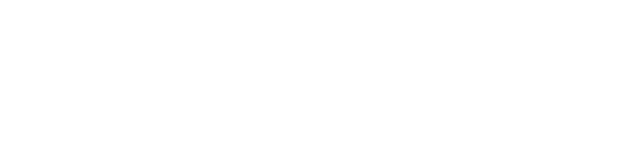
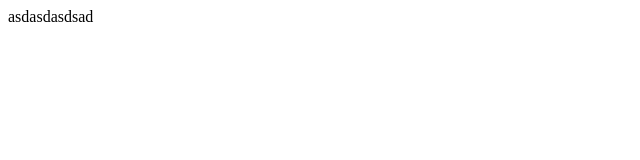
Before and after one commit to ilikecoding187/tp1_git, a plain HTML site: page index.html in a window 1280 px wide. Shown: the whole page, without its empty margins (0-640 px from the left). Drawn offline with Linux system fonts and the light colour scheme.

Commit message:
asasdasdasdad

```diff
--- a/index.html
+++ b/index.html
@@ -6,6 +6,6 @@
     <title>Document</title>
 </head>
 <body>
-
+    asdasdasdsad
 </body>
 </html>
```
